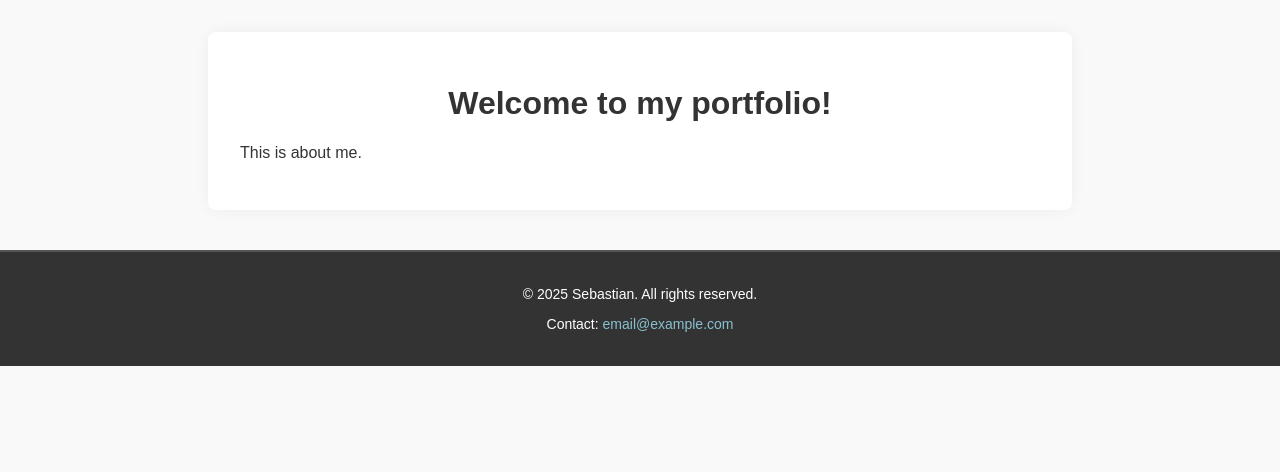
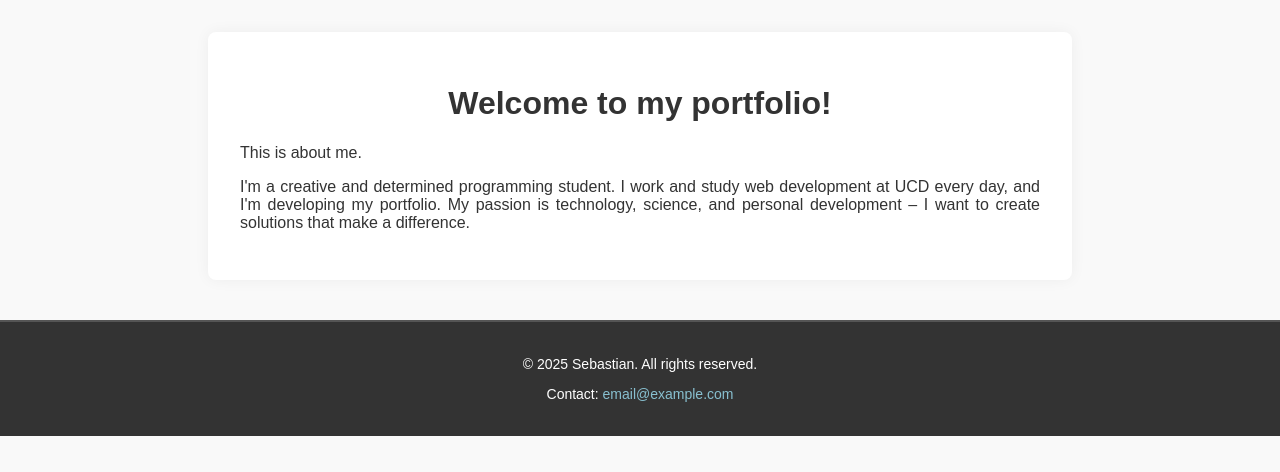
Before and after one commit to sebastian-elbacho/flask_assignment, a Flask app: page /about in a window 1280 px wide. Shown: the part 50-522 px from the top of the page. Run offline with Flask 3, Linux system fonts and the light colour scheme.

Commit message:
the content added

```diff
--- a/templates/about.html
+++ b/templates/about.html
@@ -3,4 +3,8 @@
 {% block content %}
 <h1>Welcome to my portfolio!</h1>
 <p>This is about me.</p>
+<p>
+I'm a creative and determined programming student.
+I work and study web development at UCD every day, and I'm developing my portfolio.
+My passion is technology, science, and personal development – I want to create solutions that make a difference.</p>
 {% endblock %}
```
